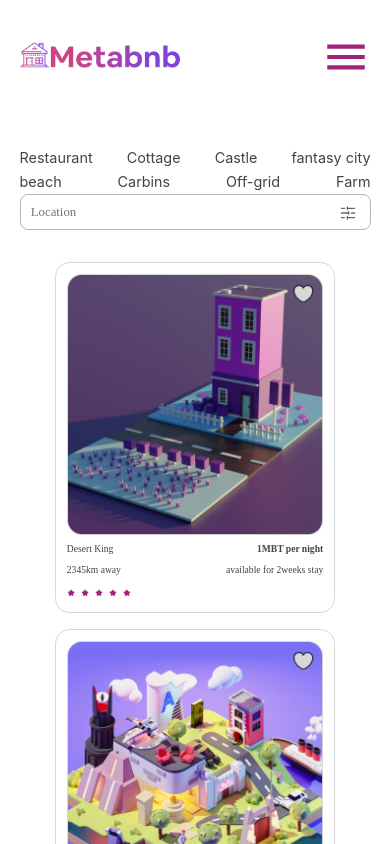
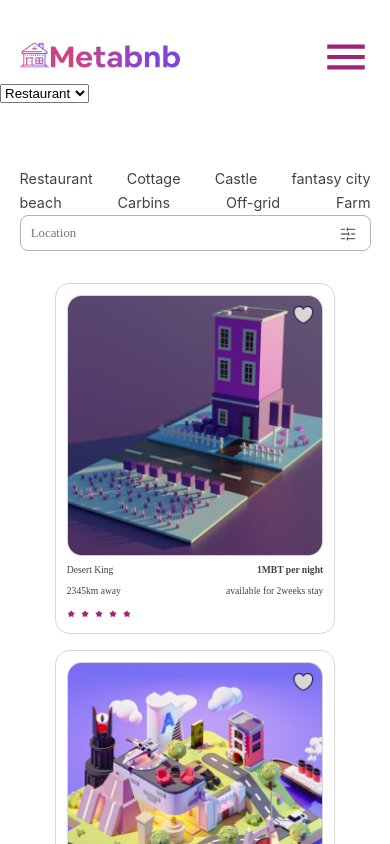
Before and after one commit to Chisquare7/meta-bnb-web, a React (Create React App) app: page /placepage in a window 390 px wide. Shown: the top 844 px of the page. Built offline with nearby package versions, Linux system fonts and the light colour scheme; a web font is replaced by a local one.

Commit message:
feat: Create a Dropdown component and import into Place To Stay page for mobile view

```diff
--- /dev/null
+++ b/src/components/Dropdown.js
@@ -0,0 +1,53 @@
+import React from 'react'
+import { Link } from "react-router-dom";
+
+class Dropdown extends React.Component {
+	constructor(props) {
+		super(props);
+		this.state = { value: "coconut" };
+
+		this.handleChange = this.handleChange.bind(this);
+	}
+
+	handleChange(event) {
+		this.setState({ value: event.target.value });
+	}
+
+	handleSubmit(event) {
+		alert("Your favorite flavor is: " + this.state.value);
+		event.preventDefault();
+	}
+
+	render() {
+		return (
+			<select value={this.state.value} onChange={this.handleChange}>
+				<option value="Restaurant">
+					<Link className="placetop__links">Restaurant</Link>
+				</option>
+				<option value="Cottage">
+					<Link className="placetop__links">Cottage</Link>
+				</option>
+				<option value="Castle">
+					<Link className="placetop__links">Castle</Link>
+				</option>
+				<option value="fantasy city">
+					<Link className="placetop__links">fantasy city</Link>
+				</option>
+				<option value="beach">
+					<Link className="placetop__links">beach</Link>
+				</option>
+				<option value="Carbins">
+					<Link className="placetop__links">Carbins</Link>
+				</option>
+				<option value="Off-grid">
+					<Link className="placetop__links">Off-grid</Link>
+				</option>
+				<option value="Farm">
+					<Link className="placetop__links">Farm</Link>
+				</option>
+			</select>
+		);
+	}
+}
+
+export default Dropdown
--- a/src/pages/Placepage.js
+++ b/src/pages/Placepage.js
@@ -3,6 +3,7 @@ import Footer from '../components/Footer'
 import Header from '../components/Header'
 import { Link } from 'react-router-dom'
 import Location__icon from '../assets/location__icon.png'
+import Dropdown from '../components/Dropdown'
 
 const Placepage = ({ items }) => {
   return (
@@ -11,7 +12,8 @@ const Placepage = ({ items }) => {
 				<div className="sect__container">
 					<Header />
 				</div>
-			</header>
+      </header>
+      <Dropdown />
 			<section className="placetop__section">
 				<div className="sect__container">
 					<div className="placetop__flex">
```
